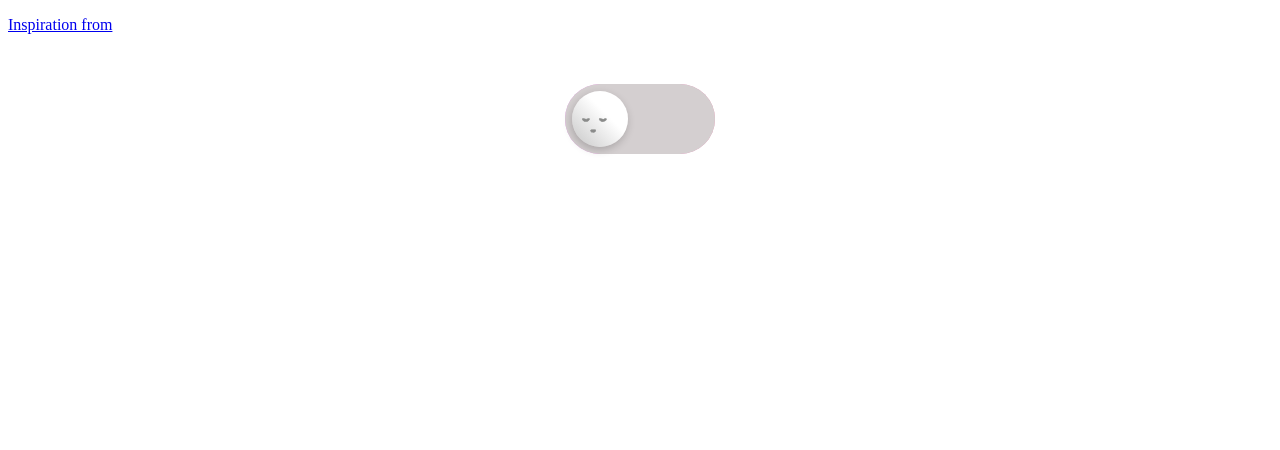
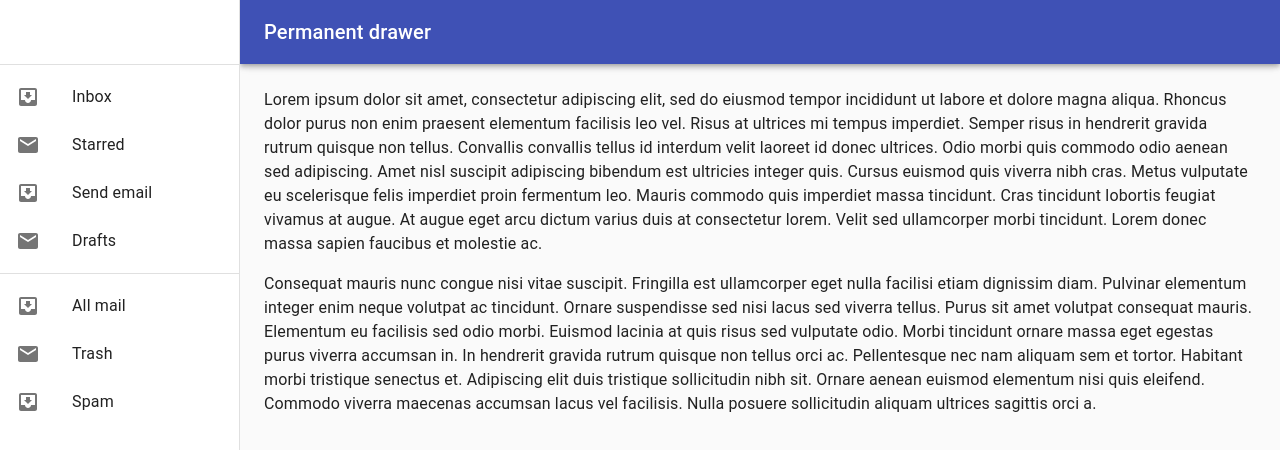
Before and after one commit to HarshaMurupudi/Kwaii-ui, a React (Create React App) app: page / in a window 1280 px wide. Shown: the top 450 px of the page. Built offline with nearby package versions, Linux system fonts and the light colour scheme.

Commit message:
ADD: Sidedrawer to home page

```diff
--- a/src/App.tsx
+++ b/src/App.tsx
@@ -2,12 +2,14 @@ import React from 'react';
 import { Switch, Route, Redirect } from 'react-router-dom';
 
 import SmileyPage from './pages/smiley/smiley-page.component';
+import HomePage from './pages/home-page/home-page.component';
 
 function App() {
   return (
     <div className="App">
       {/* Header */}
-      <SmileyPage />
+      {/* <SmileyPage /> */}
+      <HomePage />
       {/* Footer */}
     </div>
   );
--- a/src/pages/home-page/home-page.component.tsx
+++ b/src/pages/home-page/home-page.component.tsx
@@ -1 +1,11 @@
 import React from 'react'
+
+import SideDrawer from '../../components/side-drawer/side-drawer.component';
+
+const HomePage: React.FC = () => {
+  return (
+    <SideDrawer />
+  )
+}
+
+export default HomePage;
```
